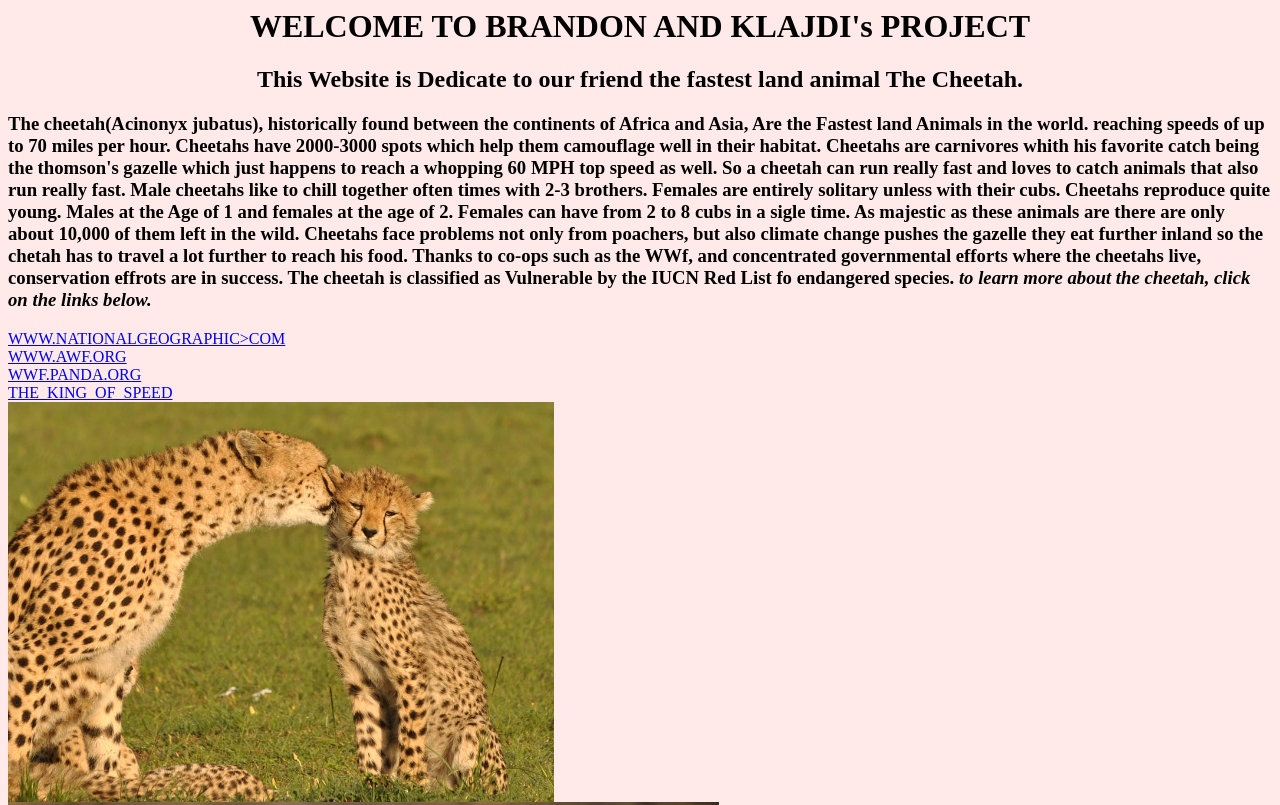
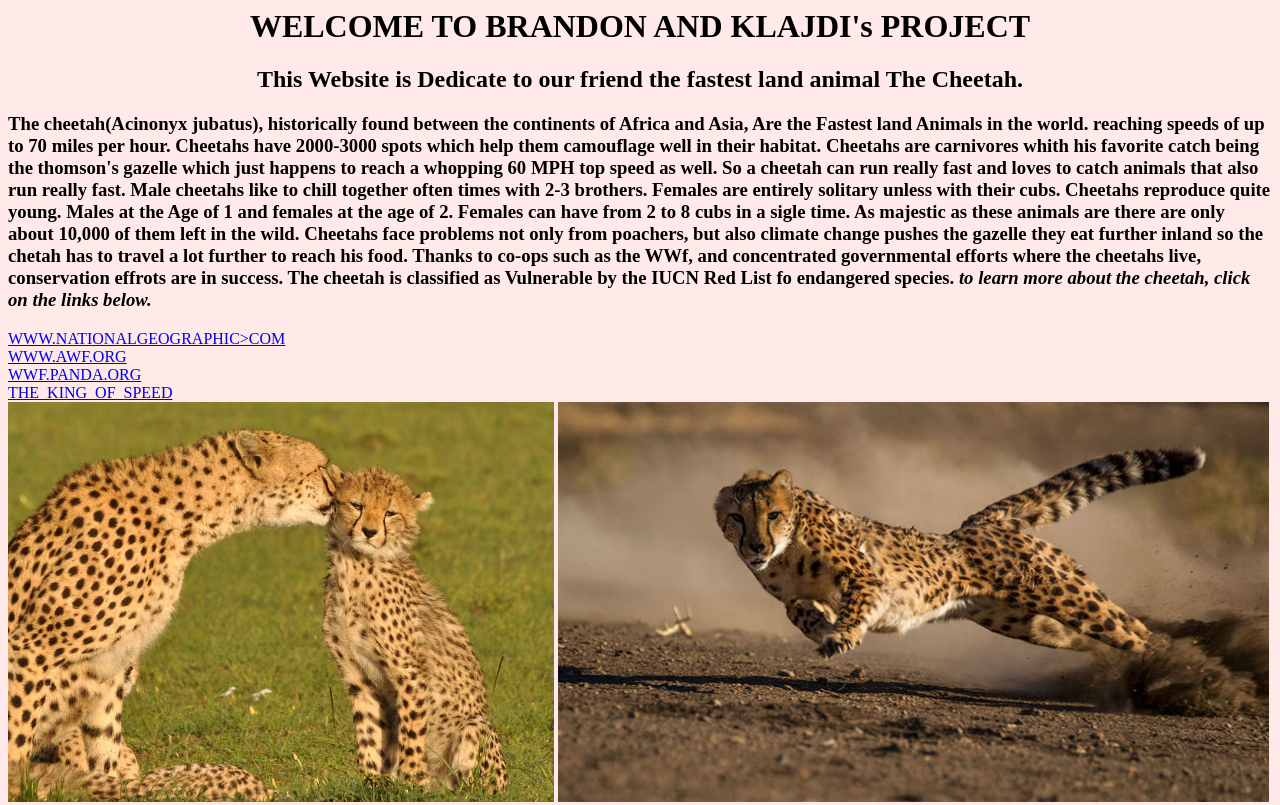
Before and after one commit to npounengnong/Website, a plain HTML site: page index.html in a window 1280 px wide. Shown: the top 805 px of the page. Drawn offline with Linux system fonts and the light colour scheme.

Commit message:
Update index.html

```diff
--- a/index.html
+++ b/index.html
@@ -22,15 +22,15 @@
   <a href="https://www.awf.org/wildlife-conservation/cheetah"</a>WWW.AWF.ORG<br>
   <a href="http://wwf.panda.org/knowledge_hub/teacher_resources/best_place_species/current_top_10/cheetah.cfm">WWF.PANDA.ORG</a><br>
   <a href="https://www.youtube.com/watch?v=V8vejjVgIHg">THE_KING_OF_SPEED</a><br>
-  <img src="cheetah2.jpg" height=400 alt="cheetahs"><br>
-  <img src="cheetah0.jpg" height=400 alt="cheetahs"><br>
+  <img src="cheetah2.jpg" height=400 alt="cheetahs">
+  <img src="cheetah0.jpg" height=400 alt="cheetahs">
   <h4 style="color:black;"> To find out how YOU can help this species, click the link below. </h4>
   <a href="https://cheetah.org/you-can-help/"</a>YOUCANHELP<br>
-  <img.src="cheetah1.jpg" height=200 alt="cheetahs"><br>
-  <img.src="cheetah3.jpg" height=200 alt="cheetahs"><br>
+ <img.src="cheetah1.jpg" height=200 alt="cheetahs"><br>
+ <img.src="cheetah3.jpg" height=200 alt="cheetahs"><br>
   <h5 style="color:black;"> <center>THANK YOU FOR YOUR VISIT</center></h5>
-  <img.src="cheetah5.jpg" height=200 alt="cheetahs">
-    <a href="Citation.txt">CITED_PAGE</a><br>
+ <img.src="cheetah5.jpg" height=200 alt="cheetahs">
+ <a href="Citation.txt">CITED_PAGE</a><br>
     <p>
     <a href="http://validator.w3.org/check?uri=https%3A%2F%2Fan6308a.github.io%2Fwebsite%2F"><img
       src="http://www.w3.org/Icons/valid-html40" alt="Valid HTML 4.0 Transitional" height="31" width="88"></a>
```
